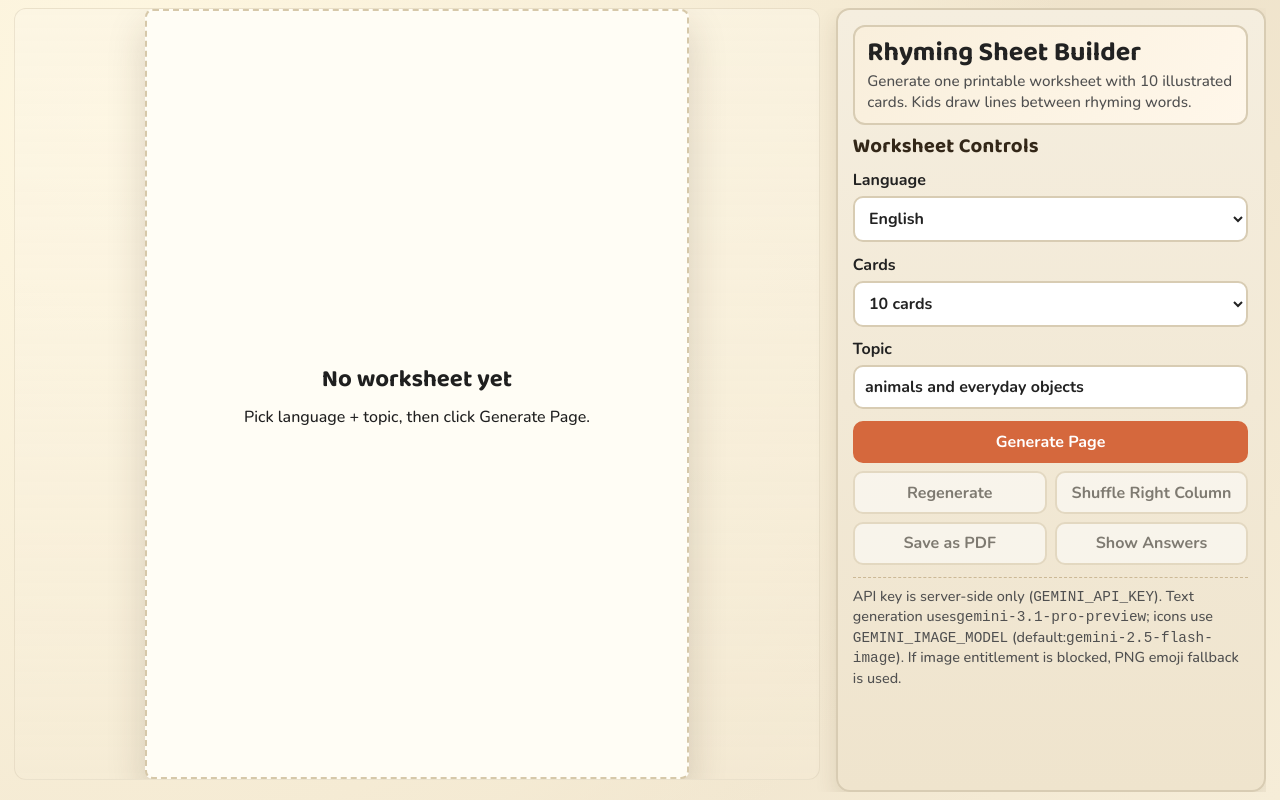
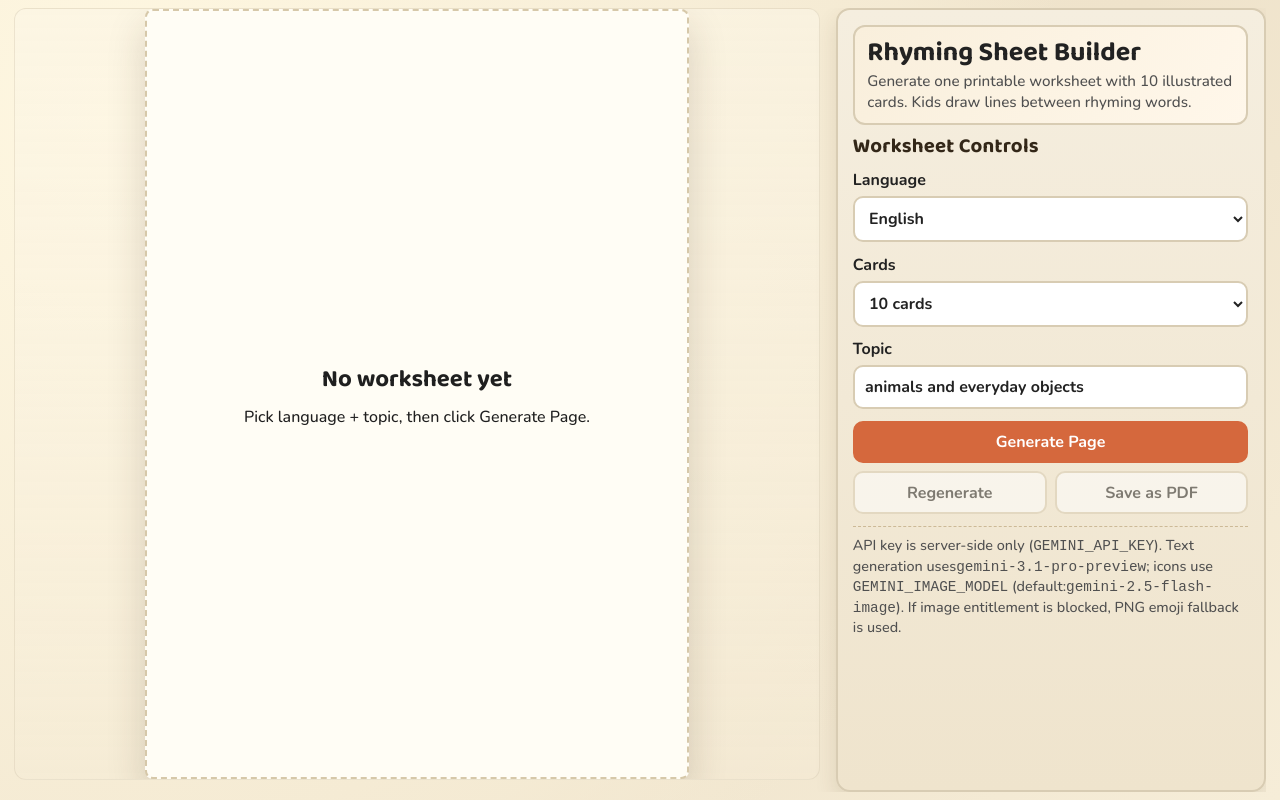
Before and after one commit to mgalavai/rhymes, a React (Vite) app: page / in a window 1280 px wide. Built offline with nearby package versions, Linux system fonts and the light colour scheme.

Commit message:
Remove shuffle and answer key actions from sidebar

```diff
--- a/src/App.tsx
+++ b/src/App.tsx
@@ -1,4 +1,4 @@
-import { useMemo, useState } from 'react'
+import { useState } from 'react'
 import './App.css'
 
 const DEFAULT_MODEL = 'gemini-3.1-pro-preview'
@@ -226,7 +226,6 @@ function App() {
   const [isLoading, setIsLoading] = useState(false)
   const [refreshingCardId, setRefreshingCardId] = useState<string | null>(null)
   const [error, setError] = useState('')
-  const [showAnswers, setShowAnswers] = useState(false)
 
   const handleGenerate = async () => {
     setIsLoading(true)
@@ -242,7 +241,6 @@ function App() {
 
       setWorksheet(generated)
       setCards(toColumnCards(generated))
-      setShowAnswers(false)
     } catch (caughtError) {
       const message = caughtError instanceof Error ? caughtError.message : 'Generation failed.'
       setError(message)
@@ -253,17 +251,6 @@ function App() {
 
   const handleRegenerate = async () => {
     await handleGenerate()
-  }
-
-  const handleShuffleRightColumn = () => {
-    if (!cards) {
-      return
-    }
-
-    setCards({
-      left: cards.left,
-      right: shuffle(cards.right),
-    })
   }
 
   const handleRefreshCardImage = async (card: ColumnCard) => {
@@ -335,16 +322,6 @@ function App() {
     }
   }
 
-  const answerPairs = useMemo(
-    () =>
-      worksheet?.pairs.map((pair, pairIndex) => ({
-        pairIndex,
-        leftWord: pair.left.word,
-        rightWord: pair.right.word,
-      })) ?? [],
-    [worksheet],
-  )
-
   return (
     <div className="app-shell">
       <main className="workspace">
@@ -415,19 +392,6 @@ function App() {
             </div>
           )}
         </section>
-
-        {showAnswers && answerPairs.length > 0 ? (
-          <section className="answer-key no-print">
-            <h3>Answer Key</h3>
-            <ul>
-              {answerPairs.map((answer) => (
-                <li key={`${answer.pairIndex}-${answer.leftWord}`}>
-                  {answer.leftWord} ↔ {answer.rightWord}
-                </li>
-              ))}
-            </ul>
-          </section>
-        ) : null}
       </main>
 
       <aside className="control-panel no-print">
@@ -479,14 +443,8 @@ function App() {
           <button type="button" onClick={handleRegenerate} disabled={isLoading || !worksheet}>
             Regenerate
           </button>
-          <button type="button" onClick={handleShuffleRightColumn} disabled={!cards || isLoading}>
-            Shuffle Right Column
-          </button>
           <button type="button" onClick={() => window.print()} disabled={!worksheet}>
             Save as PDF
-          </button>
-          <button type="button" onClick={() => setShowAnswers((value) => !value)} disabled={!worksheet}>
-            {showAnswers ? 'Hide Answers' : 'Show Answers'}
           </button>
         </div>
 
```
